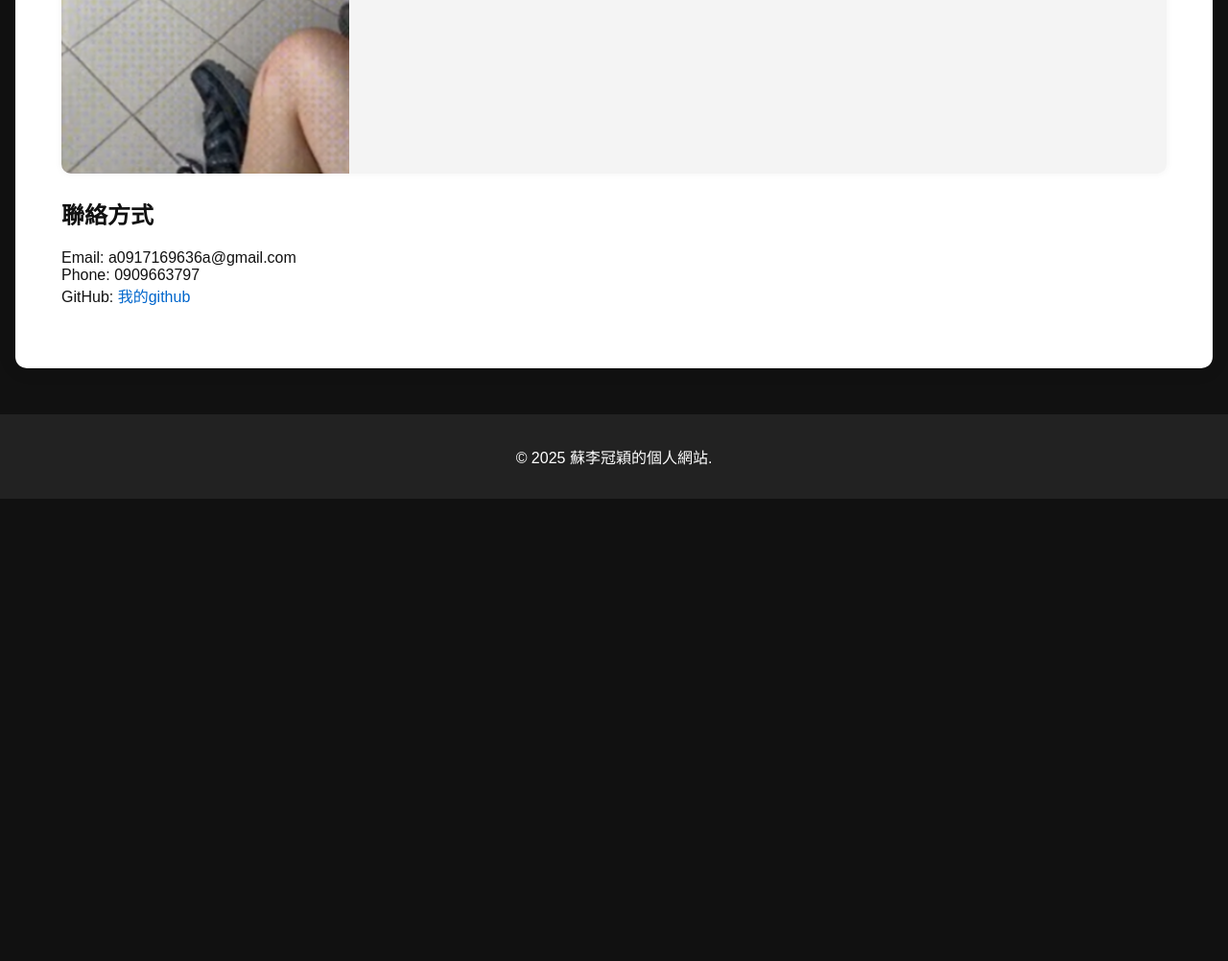
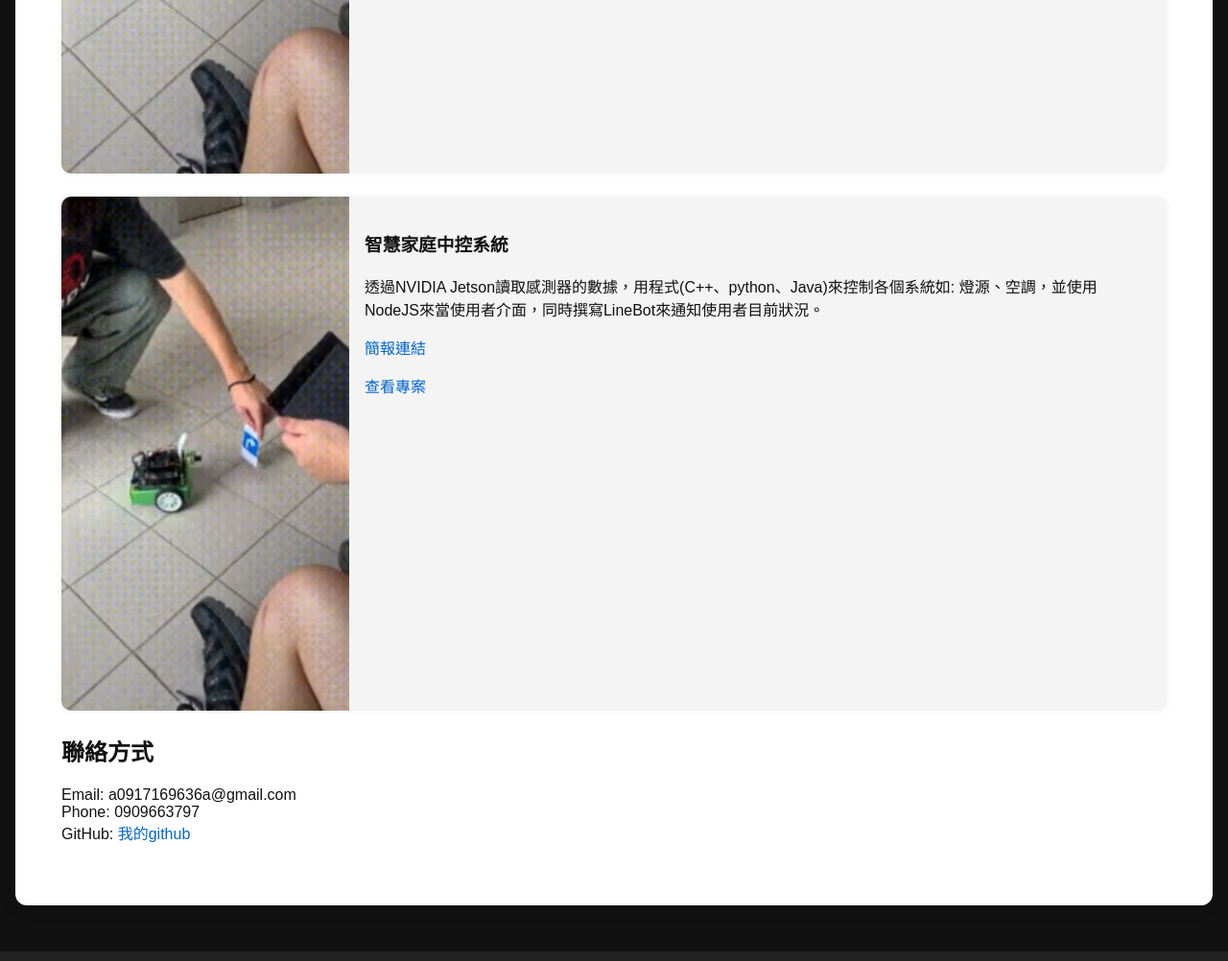
Before and after one commit to selinaphantom/selinaphantom.github.io, a plain HTML site: page index.html in a window 1280 px wide. Shown: the part 2159-3161 px from the top of the page at 96% size. Before the commit the page ends 2679 px from the top, so only its background shows below. Drawn offline with Linux system fonts and the light colour scheme.

Commit message:
Update index.html

```diff
--- a/index.html
+++ b/index.html
@@ -75,6 +75,15 @@
             <a href="https://github.com/selinaphantom/Autonomous-vehicles-analyze-road-conditions-and-control-self-driving-functions">查看專案</a>
           </div>
         </div>
+        <div class="project">
+          <img src="picture/project5.png" alt="專案圖片">
+          <div class="project-info">
+            <h3>智慧家庭中控系統</h3>
+            <p>透過NVIDIA Jetson讀取感測器的數據，用程式(C++、python、Java)來控制各個系統如: 燈源、空調，並使用NodeJS來當使用者介面，同時撰寫LineBot來通知使用者目前狀況。</p>
+            <p><a href="https://docs.google.com/presentation/d/1c3pXZH9B1zfUnIkuDgvKAcX_HR6-Ctth/edit?usp=sharing&ouid=103997515328274993002&rtpof=true&sd=true">簡報連結</a></p>
+            <a href="https://github.com/selinaphantom/Smart-Home-Control-System">查看專案</a>
+          </div>
+        </div>
       </section>
 
       <section id="contact">
```
